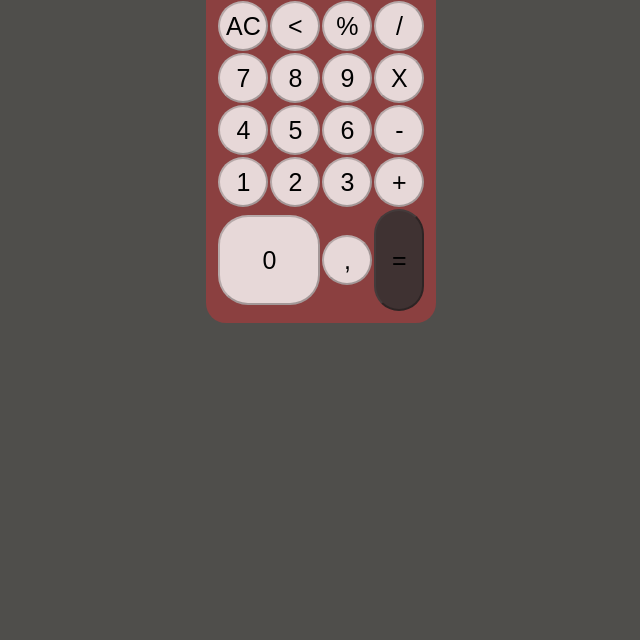
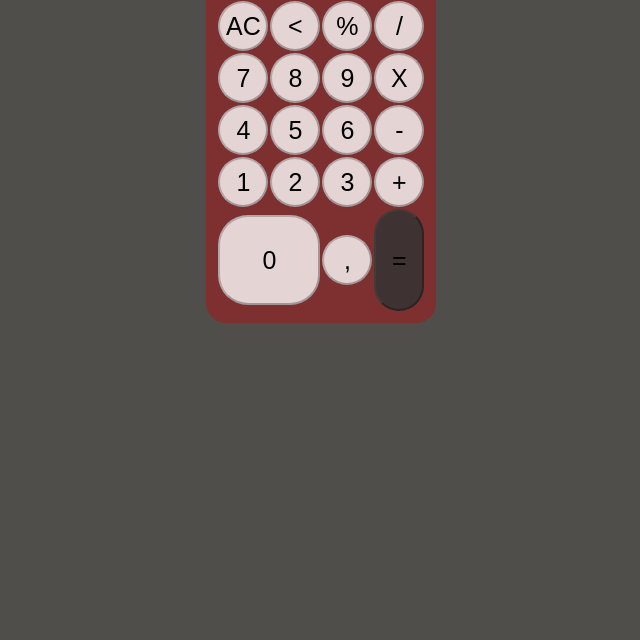
Before and after one commit to Estherf31/test-calculator-js, a plain HTML site: page index.html in a window 1280 px wide. Shown: the part 160-800 px from the top of the page, without its empty margins (280-920 px from the left). Drawn offline with Linux system fonts and the light colour scheme.

Commit message:
modification

```diff
--- a/style.css
+++ b/style.css
@@ -20,7 +20,7 @@ h1 {
 
 .box {
   position: absolute;
-  background-color: rgb(139, 64, 64);
+  background-color: rgba(131, 45, 45, 0.918);
   top: 10%;
   left: 38%;
   padding: 10px;
```
